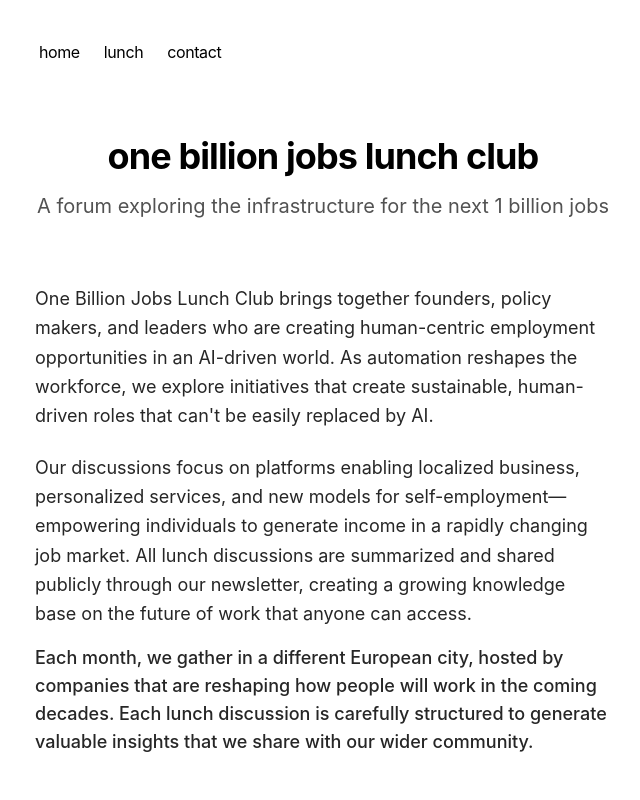
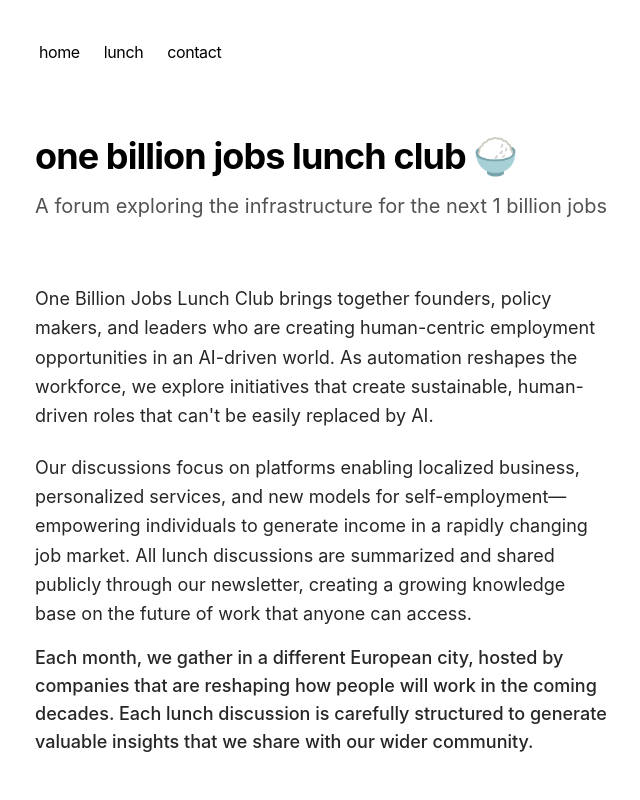
Before and after one commit to col-intel/collective-intelligence, a Next.js app: page /lunch in a window 1280 px wide. Shown: the top 800 px of the page, without its empty margins (317-957 px from the left). Built offline with nearby package versions, Linux system fonts and the light colour scheme.

Commit message:
improved formatting

```diff
--- a/app/components/community.tsx
+++ b/app/components/community.tsx
@@ -52,8 +52,8 @@ export function Community() {
   return (
     <div className="max-w-4xl mx-auto">
       {/* Header Section */}
-      <div className="mb-16 text-center">
-        <h1 className="text-4xl font-bold tracking-tight mb-4">{communityInfo.title}</h1>
+      <div className="mb-16">
+        <h1 className="text-4xl font-bold tracking-tight mb-4">{communityInfo.title} 🍚</h1>
         <p className="text-xl text-neutral-600 dark:text-neutral-400 max-w-2xl mx-auto">{communityInfo.subtitle}</p>
       </div>
 
```
